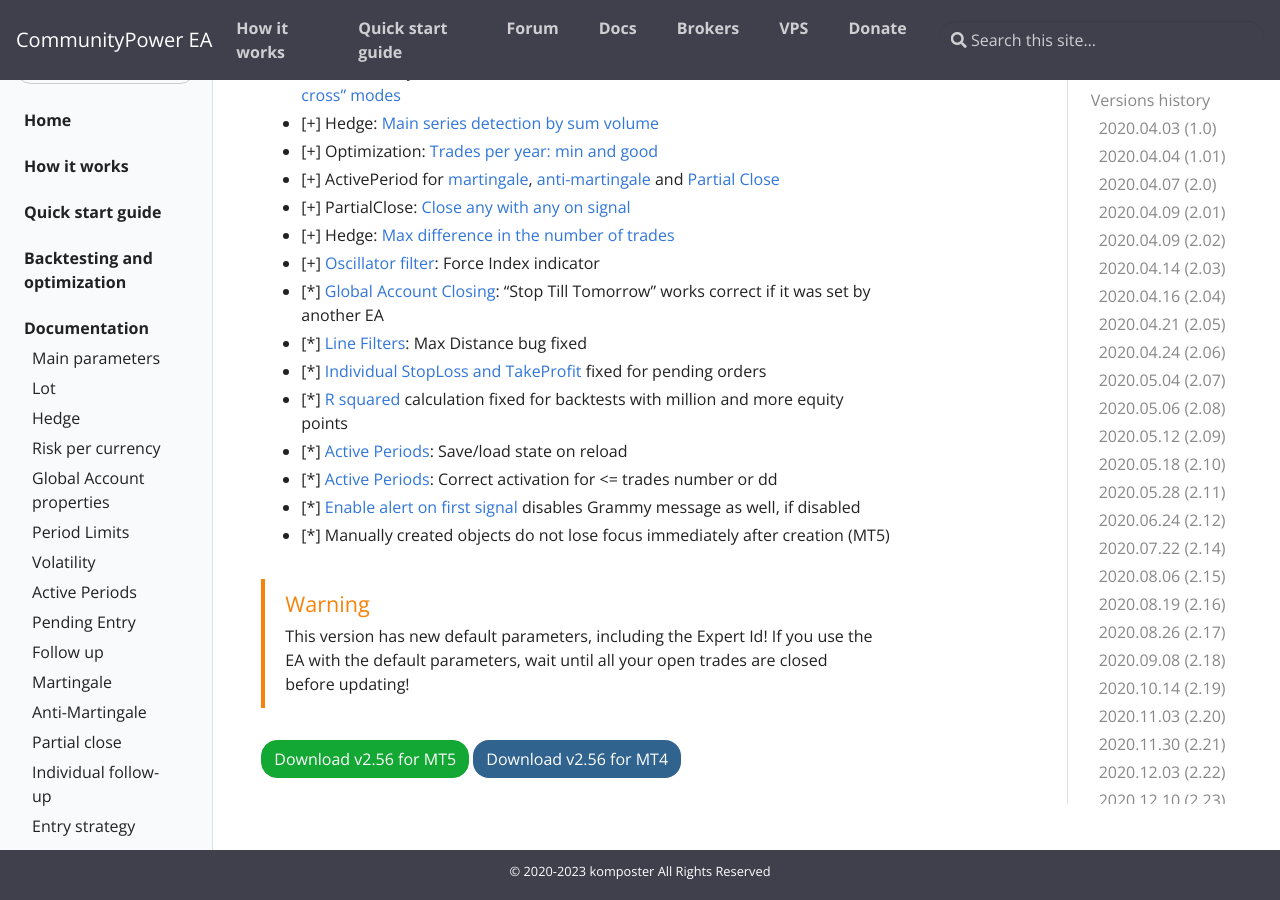
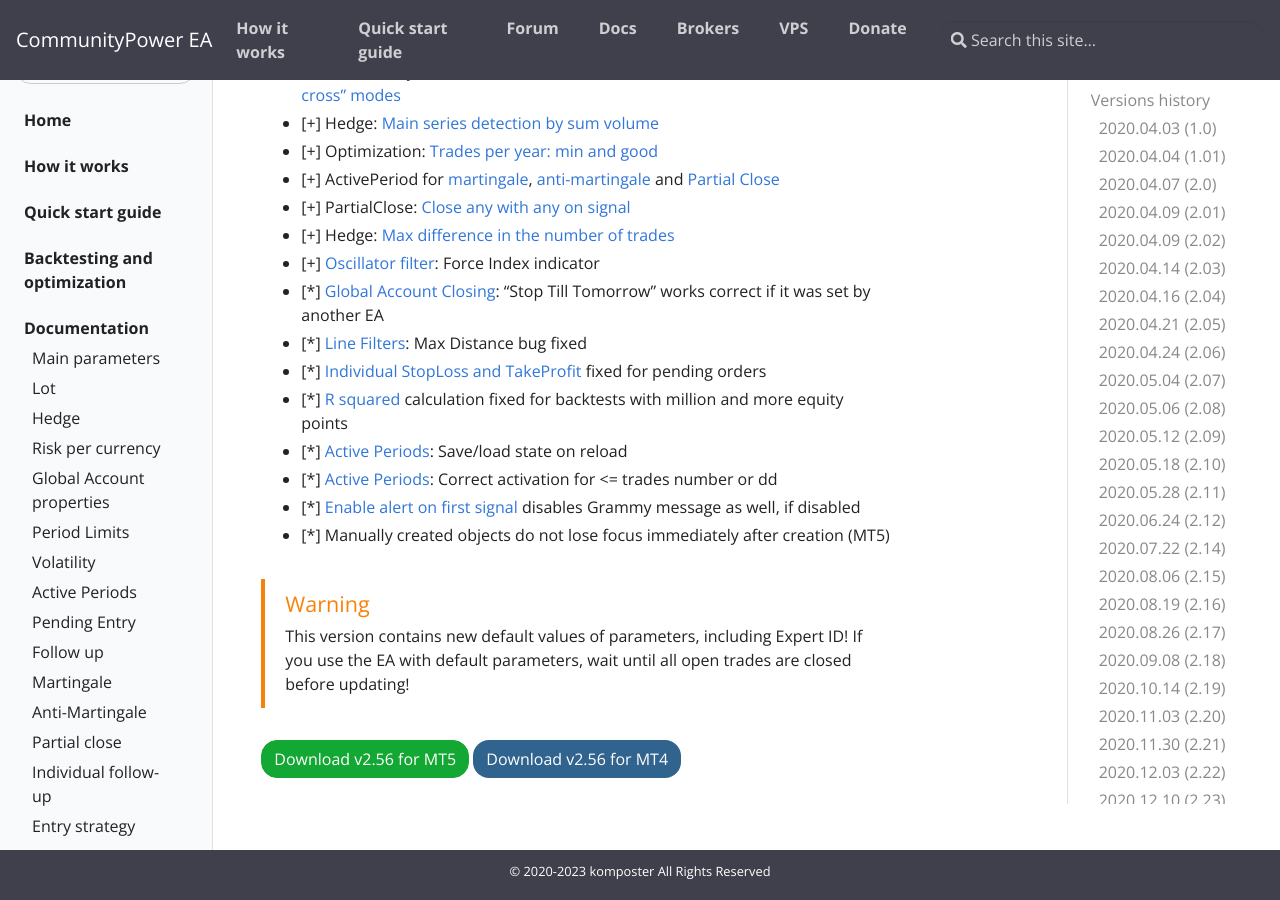
Before and after one commit to komposter/CommunityPowerEA.com, a Jekyll site: the page built from _docs/versions-history.md, in a window 1280 px wide and 900 px high, scrolled down 20646 px. Built offline with Jekyll 4.4.1, drawn with Linux system fonts in a browser that asks for light colours.

Commit message:
Content change

```diff
--- a/_docs/versions-history.md
+++ b/_docs/versions-history.md
@@ -711,7 +711,7 @@
 * [*] [Enable alert on first signal](/docs/notifications#enable-alert-on-first-signal) disables Grammy message as well, if disabled
 * [*] Manually created objects do not lose focus immediately after creation (MT5)
 
-{% include alert.html type="warning" title="Warning" content="This version has new default parameters, including the Expert Id! If you use the EA with the default parameters, wait until all your open trades are closed before updating!" %}
+{% include alert.html type="warning" title="Warning" content="This version contains new default values of parameters, including Expert ID! If you use the EA with default parameters, wait until all open trades are closed before updating!" %}
 
 [<button class="btn btn-success">Download v2.56 for MT5</button>]({{site.baseurl}}/assets/EAs/CommunityPower 2.56.ex5)
 [<button class="btn btn-primary">Download v2.56 for MT4</button>]({{site.baseurl}}/assets/EAs/CommunityPower 2.56.ex4)
```
